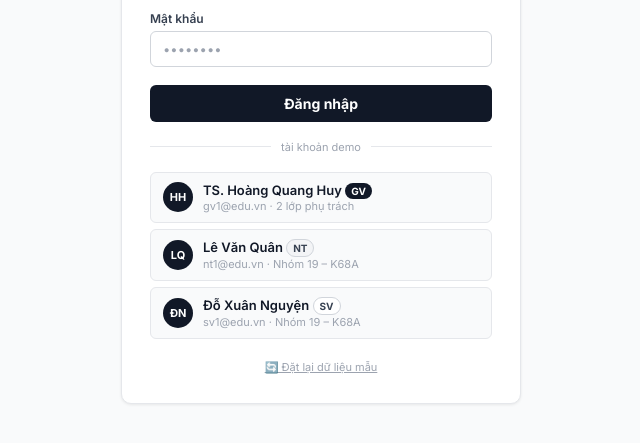
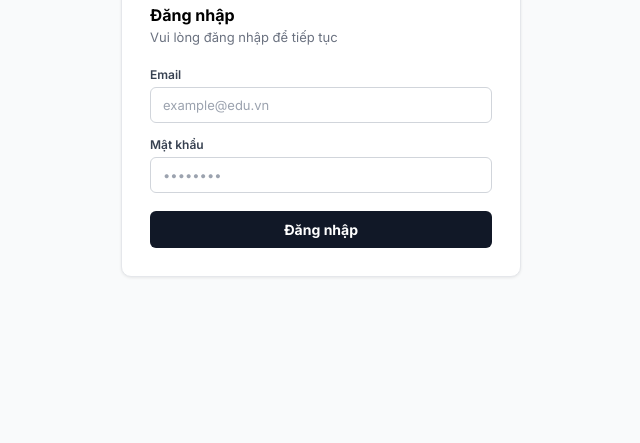
Before and after one commit to levanquan-070106/KTPM, a website: page login.html in a window 1280 px wide. Shown: the part 341-784 px from the top of the page, without its empty margins (319-959 px from the left). Drawn offline with Linux system fonts and the light colour scheme; no server answers.

Commit message:
Remove demo accounts section from login UI

```diff
--- a/login.html
+++ b/login.html
@@ -25,23 +25,6 @@
     .btn-login:hover{background:#1f2937}
     .error{background:#fef2f2;border:1px solid #fecaca;color:#dc2626;border-radius:6px;padding:10px 12px;font-size:13px;margin-bottom:14px;display:none}
     .error.show{display:block}
-    .demo-section{margin-top:20px}
-    .demo-label{font-size:11px;font-weight:700;text-transform:uppercase;letter-spacing:.06em;color:#9ca3af;margin-bottom:10px;text-align:center}
-    .demo-grid{display:flex;flex-direction:column;gap:6px}
-    .demo-btn{display:flex;align-items:center;gap:10px;padding:9px 12px;background:#f9fafb;border:1px solid #e5e7eb;border-radius:6px;cursor:pointer;font-family:inherit;transition:border-color .15s,background .15s;text-align:left;width:100%}
-    .demo-btn:hover{background:#f3f4f6;border-color:#9ca3af}
-    .demo-av{width:30px;height:30px;border-radius:50%;background:#111827;color:#fff;display:flex;align-items:center;justify-content:center;font-size:11px;font-weight:700;flex-shrink:0}
-    .demo-info{flex:1}
-    .demo-name{font-size:13px;font-weight:600;color:#111827}
-    .demo-role{font-size:11px;color:#6b7280}
-    .demo-email{font-size:11px;color:#9ca3af}
-    .divider{display:flex;align-items:center;gap:10px;margin:18px 0}
-    .divider::before,.divider::after{content:'';flex:1;height:1px;background:#e5e7eb}
-    .divider span{font-size:11px;color:#9ca3af;white-space:nowrap}
-    .role-tag{display:inline-block;padding:2px 6px;border-radius:99px;font-size:10px;font-weight:700}
-    .rt-gv{background:#111827;color:#fff}
-    .rt-nt{background:#f3f4f6;color:#374151;border:1px solid #d1d5db}
-    .rt-sv{background:#fff;color:#374151;border:1px solid #d1d5db}
   </style>
 </head>
 <body>
@@ -67,36 +50,6 @@
         </div>
         <button type="submit" class="btn-login">Đăng nhập</button>
       </form>
-
-      <div class="divider"><span>tài khoản demo</span></div>
-      <div class="demo-grid">
-        <button class="demo-btn" onclick="quickLogin('gv1@edu.vn','123456')">
-          <div class="demo-av">HH</div>
-          <div class="demo-info">
-            <div class="demo-name">TS. Hoàng Quang Huy <span class="role-tag rt-gv">GV</span></div>
-            <div class="demo-email">gv1@edu.vn · 2 lớp phụ trách</div>
-          </div>
-        </button>
-        <button class="demo-btn" onclick="quickLogin('nt1@edu.vn','123456')">
-          <div class="demo-av">LQ</div>
-          <div class="demo-info">
-            <div class="demo-name">Lê Văn Quân <span class="role-tag rt-nt">NT</span></div>
-            <div class="demo-email">nt1@edu.vn · Nhóm 19 – K68A</div>
-          </div>
-        </button>
-        <button class="demo-btn" onclick="quickLogin('sv1@edu.vn','123456')">
-          <div class="demo-av">ĐN</div>
-          <div class="demo-info">
-            <div class="demo-name">Đỗ Xuân Nguyện <span class="role-tag rt-sv">SV</span></div>
-            <div class="demo-email">sv1@edu.vn · Nhóm 19 – K68A</div>
-          </div>
-        </button>
-      </div>
-      <div style="text-align:center;margin-top:16px">
-        <button type="button" onclick="resetDemoData()" style="background:none;border:none;color:#9ca3af;font-size:11px;cursor:pointer;text-decoration:underline;font-family:inherit">
-          🔄 Đặt lại dữ liệu mẫu
-        </button>
-      </div>
     </div>
   </div>
 
@@ -136,19 +89,6 @@
       DB.setSession(u);
       window.location.href = 'dashboard.html';
     }
-
-    function quickLogin(email, pwd) {
-      seedIfNeeded();
-      document.getElementById('email').value = email;
-      document.getElementById('pwd').value = pwd;
-      document.querySelector('form').requestSubmit();
-    }
-
-    function resetDemoData() {
-      seedIfNeeded(true);
-      alert('Đã khôi phục dữ liệu mẫu thành công! Bạn có thể chọn 1 trong 3 tài khoản demo bên dưới.');
-      location.reload();
-    }
   </script>
 </body>
 </html>
```
